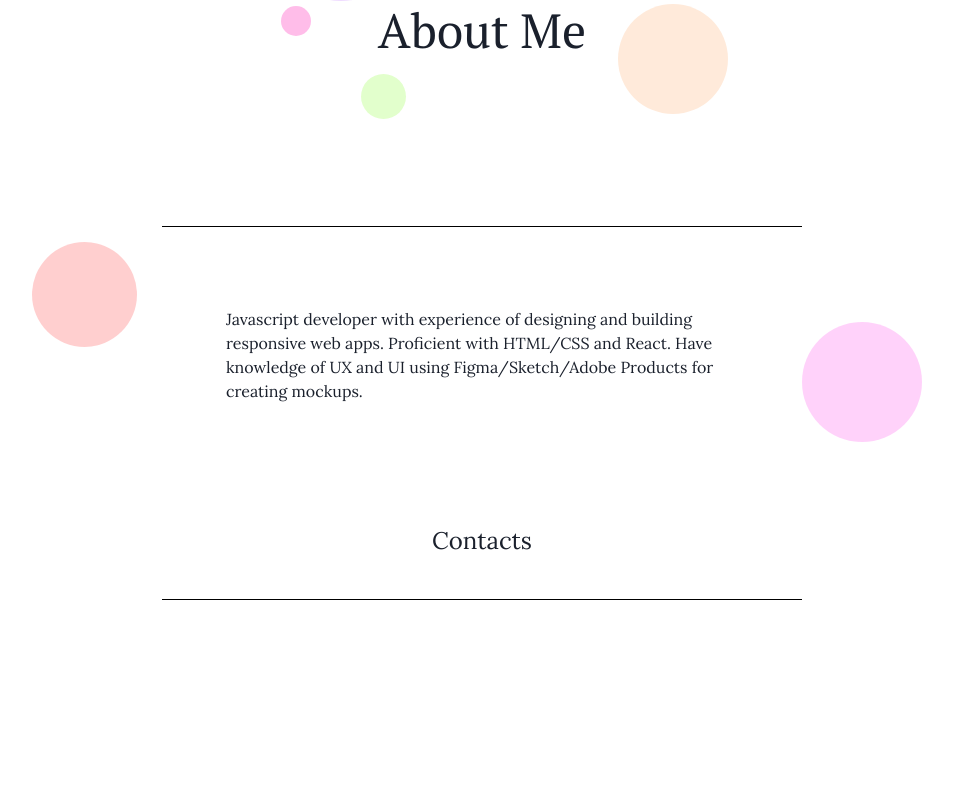
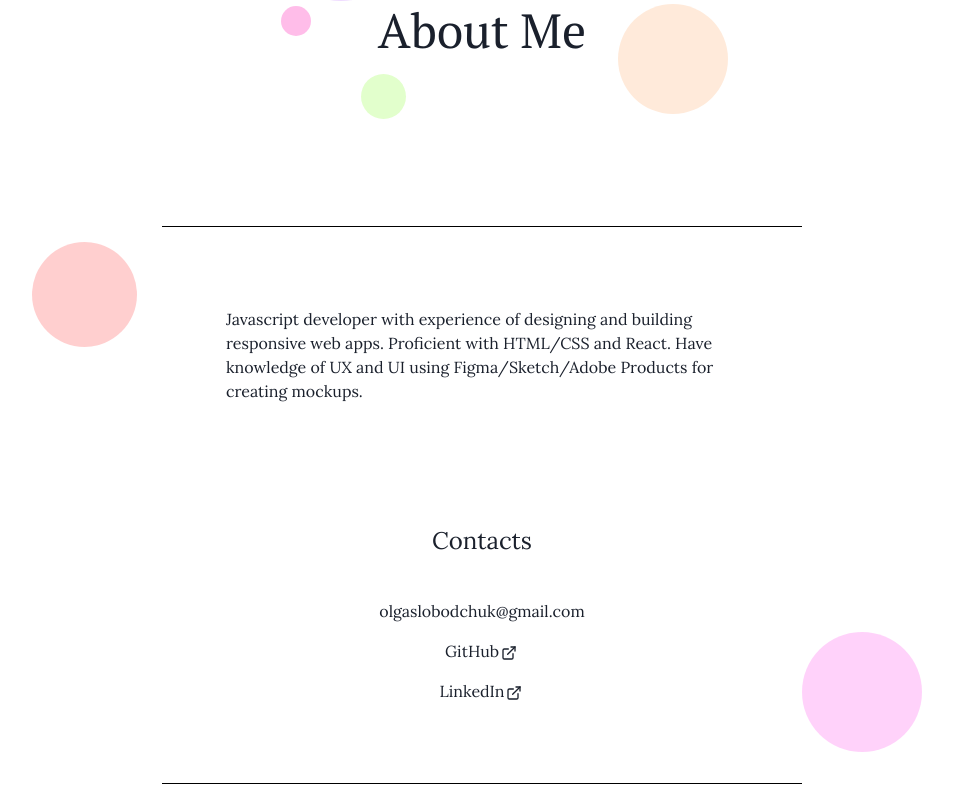
Before and after one commit to olyan-slob/my-web, a React (Create React App) app: page / in a window 1280 px wide. Shown: the part 218-1008 px from the top of the page, without its empty margins (158-1111 px from the left). Before the commit the page ends 818 px from the top, so only its background shows below. Built offline with nearby package versions, Linux system fonts and the light colour scheme.

Commit message:
add chakra icons add zIndex to bubbles add contcts

```diff
--- a/package.json
+++ b/package.json
@@ -3,6 +3,7 @@
   "version": "0.1.0",
   "private": true,
   "dependencies": {
+    "@chakra-ui/icons": "^1.0.12",
     "@chakra-ui/react": "^1.6.0",
     "@emotion/react": "^11",
     "@emotion/styled": "^11",
--- a/src/pages/about-me.jsx
+++ b/src/pages/about-me.jsx
@@ -1,4 +1,5 @@
-import { Text, Divider, Flex } from "@chakra-ui/react";
+import { Text, Divider, Flex, Link } from "@chakra-ui/react";
+import { ExternalLinkIcon } from "@chakra-ui/icons";
 
 import { Heading, CircleUI } from "../components/heading";
 
@@ -6,19 +7,57 @@ export const AboutMePage = () => {
   return (
     <Flex flexDir="column" alignItems="center">
       <Heading headingName="About Me" />
-      <Divider borderWidth="0,75px" borderColor="black" opacity="1" w="50%" />
+      <Divider
+        zIndex="1"
+        borderWidth="0,75px"
+        borderColor="black"
+        opacity="1"
+        w="50%"
+      />
       <CircleUI size="105px" bg="#FFBFBF" top="460px" left="190px" />
-      <Text w="40%" my="20">
+      <Text zIndex="2" w="40%" my="20">
         Javascript developer with experience of designing and building
         responsive web apps. Proficient with HTML/CSS and React. Have knowledge
         of UX and UI using Figma/Sketch/Adobe Products for creating mockups.
       </Text>
-      <Text fontSize="2xl" my="10">
+      <Text zIndex="2" fontSize="2xl" my="10">
         Contacts
       </Text>
-
-      <CircleUI size="120px" bg="#FFC3F9" top="540px" right="200px" />
-      <Divider borderWidth="0,75px" borderColor="black" opacity="1" w="50%" />
+      <Text zIndex="2" mb="4">
+        olgaslobodchuk@gmail.com
+      </Text>
+      <Link
+        zIndex="2"
+        mb="4"
+        href="https://github.com/olyan-slob?tab=repositories"
+        isExternal
+      >
+        GitHub
+        <ExternalLinkIcon mx="2px" />
+      </Link>
+      <Link
+        zIndex="2"
+        mb="20"
+        href="https://www.linkedin.com/in/olga-slobodchuk/"
+        isExternal
+      >
+        LinkedIn
+        <ExternalLinkIcon mx="2px" />
+      </Link>
+      <CircleUI
+        zIndex="1"
+        size="120px"
+        bg="#FFC3F9"
+        top="850px"
+        right="200px"
+      />
+      <Divider
+        borderWidth="0,75px"
+        borderColor="black"
+        opacity="1"
+        w="50%"
+        mb="20"
+      />
     </Flex>
   );
 };
--- a/src/pages/education.jsx
+++ b/src/pages/education.jsx
@@ -7,13 +7,19 @@ export const EducationPage = () => {
     <Flex flexDir="column" alignItems="center">
       <Heading headingName="Education" />
       <Divider borderWidth="0,75px" borderColor="black" opacity="1" w="50%" />
-      <CircleUI size="105px" bg="#FFBFBF" top="460px" left="190px" />
-      <Text w="40%" my="20">
+      <CircleUI zIndex="1" size="105px" bg="#FFBFBF" top="460px" left="190px" />
+      <Text zIndex="2" w="40%" my="20">
         Javascript developer with experience of designing and building
         responsive web apps. Proficient with HTML/CSS and React. Have knowledge
         of UX and UI using Figma/Sketch/Adobe Products for creating mockups.
       </Text>
-      <CircleUI size="120px" bg="#FFC3F9" top="540px" right="200px" />
+      <CircleUI
+        zIndex="1"
+        size="120px"
+        bg="#FFC3F9"
+        top="540px"
+        right="200px"
+      />
       <Divider borderWidth="0,75px" borderColor="black" opacity="1" w="50%" />
     </Flex>
   );
--- a/src/pages/tech-stack.jsx
+++ b/src/pages/tech-stack.jsx
@@ -7,15 +7,23 @@ export const TechStackPage = () => {
     <Flex flexDir="column" alignItems="center">
       <Heading headingName="Tech Stack" />
       <Divider borderWidth="0,75px" borderColor="black" opacity="1" w="50%" />
-      <CircleUI size="105px" bg="#FFBFBF" top="480px" left="200px" />
-      <Text mt="20" mb="4">
+      <CircleUI zIndex="1" size="105px" bg="#FFBFBF" top="480px" left="200px" />
+      <Text zIndex="2" mt="20" mb="4">
         React Javacript Typescript
       </Text>
-      <Text my="4">Figma Adobe GitHub Git</Text>
-      <Text mt="4" mb="20">
+      <Text zIndex="2" my="4">
+        Figma Adobe GitHub Git
+      </Text>
+      <Text zIndex="2" mt="4" mb="20">
         Sketch HTML CSS Slack
       </Text>
-      <CircleUI size="120px" bg="#FFC3F9" top="610px" right="200px" />
+      <CircleUI
+        zIndex="1"
+        size="120px"
+        bg="#FFC3F9"
+        top="610px"
+        right="200px"
+      />
       <Divider borderWidth="0,75px" borderColor="black" opacity="1" w="50%" />
     </Flex>
   );
```
Also changed, not shown: 1 other file (tests, documents, lock files or other folders).
